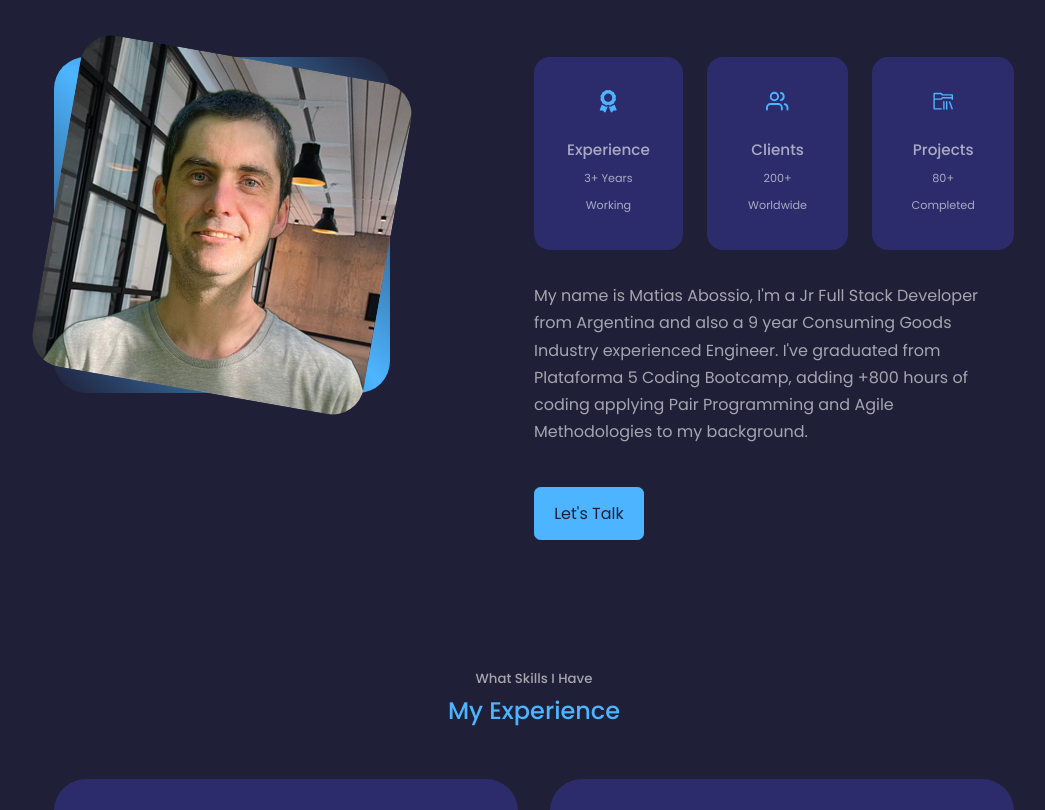
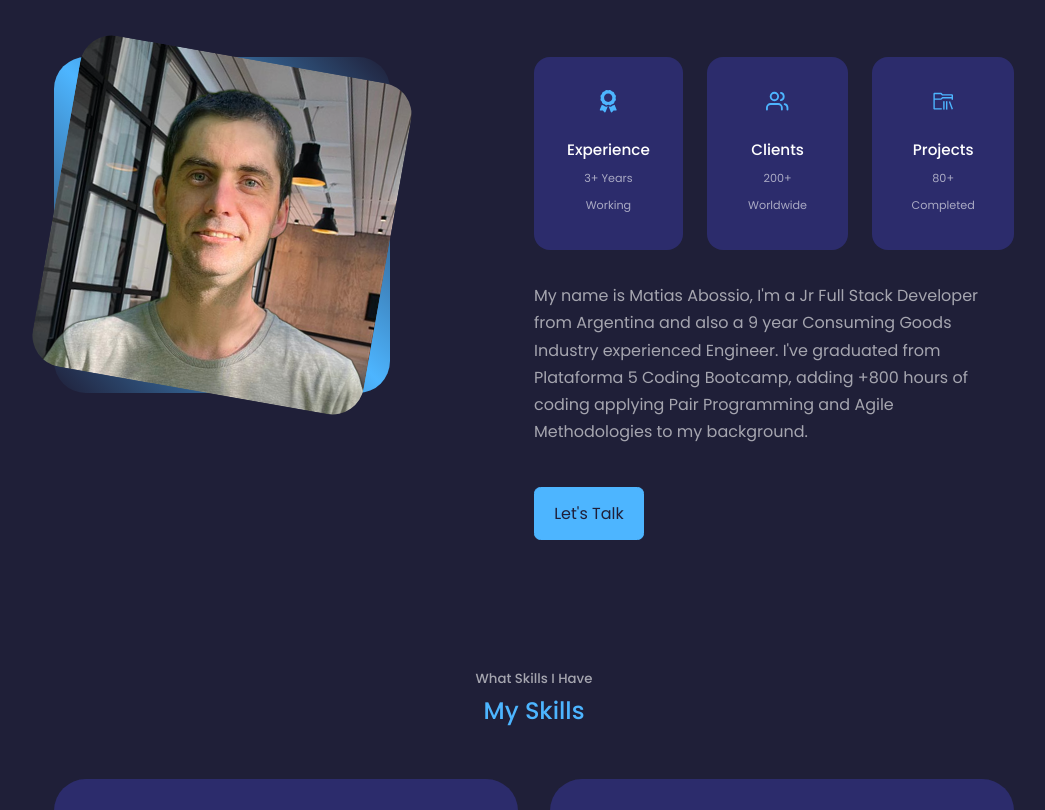
Before and after one commit to Agrossio/portfolio, a React (Create React App) app: page / in a window 1280 px wide. Shown: the part 982-1792 px from the top of the page, without its empty margins (106-1151 px from the left). Built offline with nearby package versions, Linux system fonts and the light colour scheme; no server answers.

Commit message:
Header Image Removed for Small Devices

```diff
--- a/src/components/about/about.css
+++ b/src/components/about/about.css
@@ -43,6 +43,7 @@
   padding: 2rem;
   text-align: center;
   transition: var(--transition);
+  user-select: none;
 }
 
 .about__card:hover {
@@ -59,6 +60,7 @@
 
 .about__card h5 {
   font-size: 0.95rem;
+  color: var(--color-white);
 }
 
 .about__card small {
@@ -88,7 +90,7 @@
 
 /* ================ MEDIA QUERIES (SMALL DEVICES) ======================= */
 @media screen and (max-width: 600px) {
-   .about__me {
+  .about__me {
     width: 65%;
     margin: 0 auto 3rem;
   }
--- a/src/components/experience/Experience.jsx
+++ b/src/components/experience/Experience.jsx
@@ -6,34 +6,34 @@ const Experience = () => {
     return (
         <section id='experience'>
             <h5>What Skills I Have</h5>
-            <h2>My Experience</h2>
+            <h2>My Skills</h2>
             <div className='container experience__container'>
                 <div className='experience__frontend'>
                     <h3>Frontend Development</h3>
                     <div className="experience__content">
                         <article className='experience__details'>
-                            <BsPatchCheckFill className='experience__details-icon'/>
+                            <BsPatchCheckFill className='experience__details-icon' />
                             <div>
                                 <h4>HTML</h4>
                                 <small className='text-light'>Experienced</small>
                             </div>
                         </article>
                         <article className='experience__details'>
-                            <BsPatchCheckFill className='experience__details-icon'/>
+                            <BsPatchCheckFill className='experience__details-icon' />
                             <div>
                                 <h4>CSS</h4>
                                 <small className='text-light'>Intermediate</small>
                             </div>
                         </article>
                         <article className='experience__details'>
-                            <BsPatchCheckFill className='experience__details-icon'/>
+                            <BsPatchCheckFill className='experience__details-icon' />
                             <div>
                                 <h4>Bootstrap</h4>
                                 <small className='text-light'>Experienced</small>
                             </div>
                         </article>
                         <article className='experience__details'>
-                            <BsPatchCheckFill className='experience__details-icon'/>
+                            <BsPatchCheckFill className='experience__details-icon' />
                             <div>
                                 <h4>React.js</h4>
                                 <small className='text-light'>Experienced</small>
@@ -45,28 +45,28 @@ const Experience = () => {
                     <h3>Backend Development</h3>
                     <div className="experience__content">
                         <article className='experience__details'>
-                            <BsPatchCheckFill className='experience__details-icon'/>
+                            <BsPatchCheckFill className='experience__details-icon' />
                             <div>
                                 <h4>Node.js</h4>
                                 <small className='text-light'>Experienced</small>
                             </div>
                         </article>
                         <article className='experience__details'>
-                            <BsPatchCheckFill className='experience__details-icon'/>
+                            <BsPatchCheckFill className='experience__details-icon' />
                             <div>
                                 <h4>Postgresql</h4>
                                 <small className='text-light'>Intermediate</small>
                             </div>
                         </article>
                         <article className='experience__details'>
-                            <BsPatchCheckFill className='experience__details-icon'/>
+                            <BsPatchCheckFill className='experience__details-icon' />
                             <div>
                                 <h4>MongoDB</h4>
                                 <small className='text-light'>Intermediate</small>
                             </div>
                         </article>
                         <article className='experience__details'>
-                            <BsPatchCheckFill className='experience__details-icon'/>
+                            <BsPatchCheckFill className='experience__details-icon' />
                             <div>
                                 <h4>Express</h4>
                                 <small className='text-light'>Experienced</small>
--- a/src/components/header/header.css
+++ b/src/components/header/header.css
@@ -31,8 +31,8 @@ header {
   bottom: 3rem;
 }
 
-.header__socials::after{
-    content: '';
+.header__socials::after {
+  content: "";
   width: 1px;
   height: 2rem;
   background: var(--color-primary);
@@ -40,7 +40,7 @@ header {
 
 /* ============== PROFILE IMAGE ================= */
 
-.me{
+.me {
   background: linear-gradient(var(--color-primary), transparent);
   width: 22rem;
   height: 30rem;
@@ -65,24 +65,25 @@ header {
 }
 
 /* ================ MEDIA QUERIES (MEDIUM DEVICES) ======================= */
-@media screen and (max-width:1024px) {
-header{
+@media screen and (max-width: 1024px) {
+  header {
     height: 68vh;
+  }
+  .me > img {
+    position: absolute;
+    bottom: 13%;
+    left: -2%;
   }
 }
 
-
 /* ================ MEDIA QUERIES (SMALL DEVICES) ======================= */
-@media screen and (max-width:600px) {
-    header{
-        height: 100vh;
+@media screen and (max-width: 600px) {
+  header {
+    height: 100%;
   }
-    .header__socials, .scroll_down{
+  .header__socials,
+  .scroll_down,
+  .me {
     display: none;
   }
-      /* img {
-    width: 18rem;
-    position:absolute;
-    bottom: 0%;
-  } */
 }
--- a/src/components/testimonials/Testimonials.jsx
+++ b/src/components/testimonials/Testimonials.jsx
@@ -55,7 +55,7 @@ const Testimonials = () => {
     return (
         <section id='testimonials'>
             <h5>Reviews From Teammates</h5>
-            <h2>Testimonials</h2>
+            <h2>Recommendations</h2>
 
             <Swiper className='container testimonials__container'
                 // install Swiper modules
```
Also changed, not shown: src/assets/images/profile-transparent2.png (added). Lines whose indentation alone changed are shown as unchanged.
